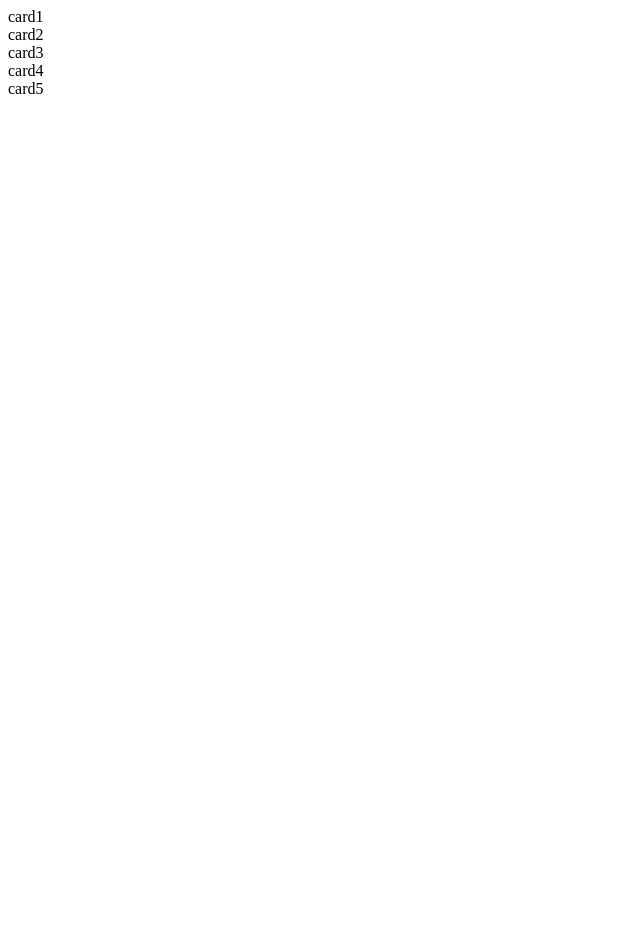
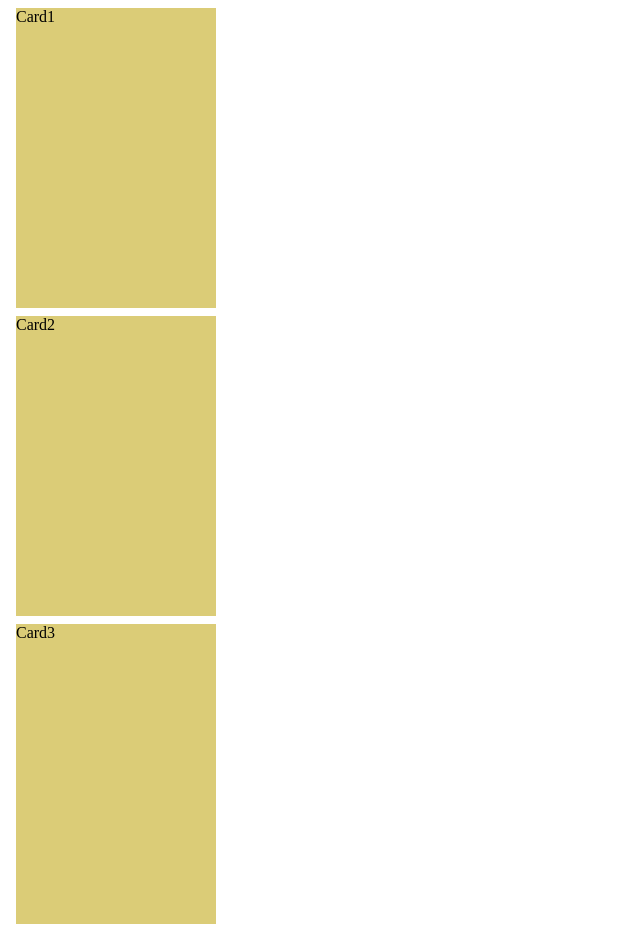
Before and after one commit to NamimatsuRen/50project50days-learning, a plain HTML site: page day1/task1/index.html in a window 1280 px wide. Shown: the top 927 px of the page, without its empty margins (0-640 px from the left). Before the commit the page ends 800 px from the top, so only its background shows below. Drawn offline with Linux system fonts and the light colour scheme.

Commit message:
task2: add style to change the shape of card

```diff
--- a/day1/task1/index.html
+++ b/day1/task1/index.html
@@ -3,13 +3,21 @@
 <head>
     <meta charset="UTF-8">
     <meta name="viewport" content="width=device-width, initial-scale=1.0">
-    <title>D1T1</title>
+    <title>Day1</title>
+    <style>
+        .card{
+            width: 200px;
+            height: 300px;
+            background-color: #dbcc77;
+            margin: 8px;
+        }
+    </style>
 </head>
 <body>
-    <div class="card">card1</div>
-    <div class="card">card2</div>
-    <div class="card">card3</div>
-    <div class="card">card4</div>
-    <div class="card">card5</div>
+    <div class="card">Card1</div>
+    <div class="card">Card2</div>
+    <div class="card">Card3</div>
+    <div class="card">Card4</div>
+    <div class="card">Card5</div>
 </body>
 </html>
```
